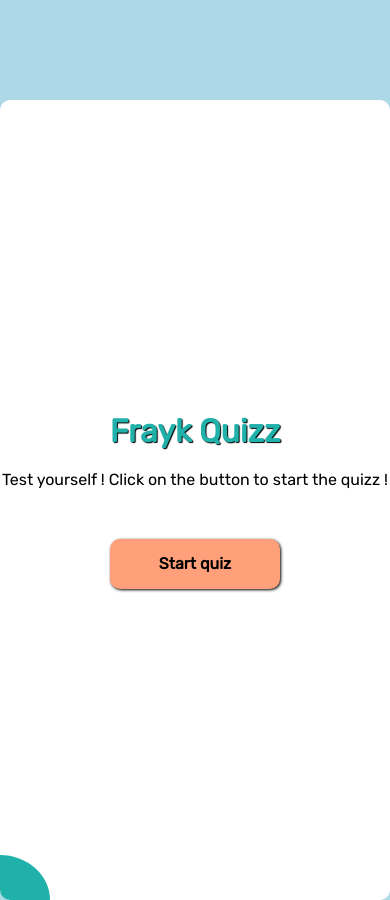
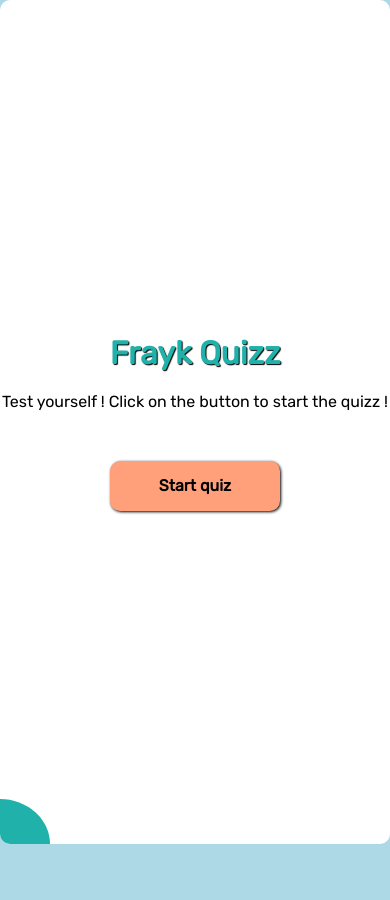
Before and after one commit to FraykJin/frayk-quizz, a React (Create React App) app: page / in a window 390 px wide. After the commit the page ends 844 px from the top, so only its background shows below. Built offline with nearby package versions, Linux system fonts and the light colour scheme; a web font is replaced by a local one.

Commit message:
adapt to any smartphone screen

```diff
--- a/public/index.html
+++ b/public/index.html
@@ -3,7 +3,11 @@
   <head>
     <meta charset="utf-8" />
     <link rel="icon" href="%PUBLIC_URL%/faviconCat.png" />
-    <meta name="viewport" content="width=device-width, initial-scale=1" />
+
+    <meta
+      name="viewport"
+      content="width=device-width,height=device-height initial-scale=1"
+    />
     <meta name="theme-color" content="#000000" />
     <meta name="description" content="Quizz multi Theme created by Frayk" />
 
--- a/src/index-mobile.css
+++ b/src/index-mobile.css
@@ -1,17 +1,13 @@
 @media (max-width: 500px) {
-  .App {
-    width: auto;
-    height: 600px;
-  }
-
-  .quizz-page {
-    width: 500px;
+  .quizz-page,
+  .start-page {
+    width: 100vw;
     margin-top: 0px;
-    height: 600px;
+    height: 100vh;
   }
 
   .question-list {
-    width: 360px;
+    width: 330px;
   }
 
   .question > h2 {
```
